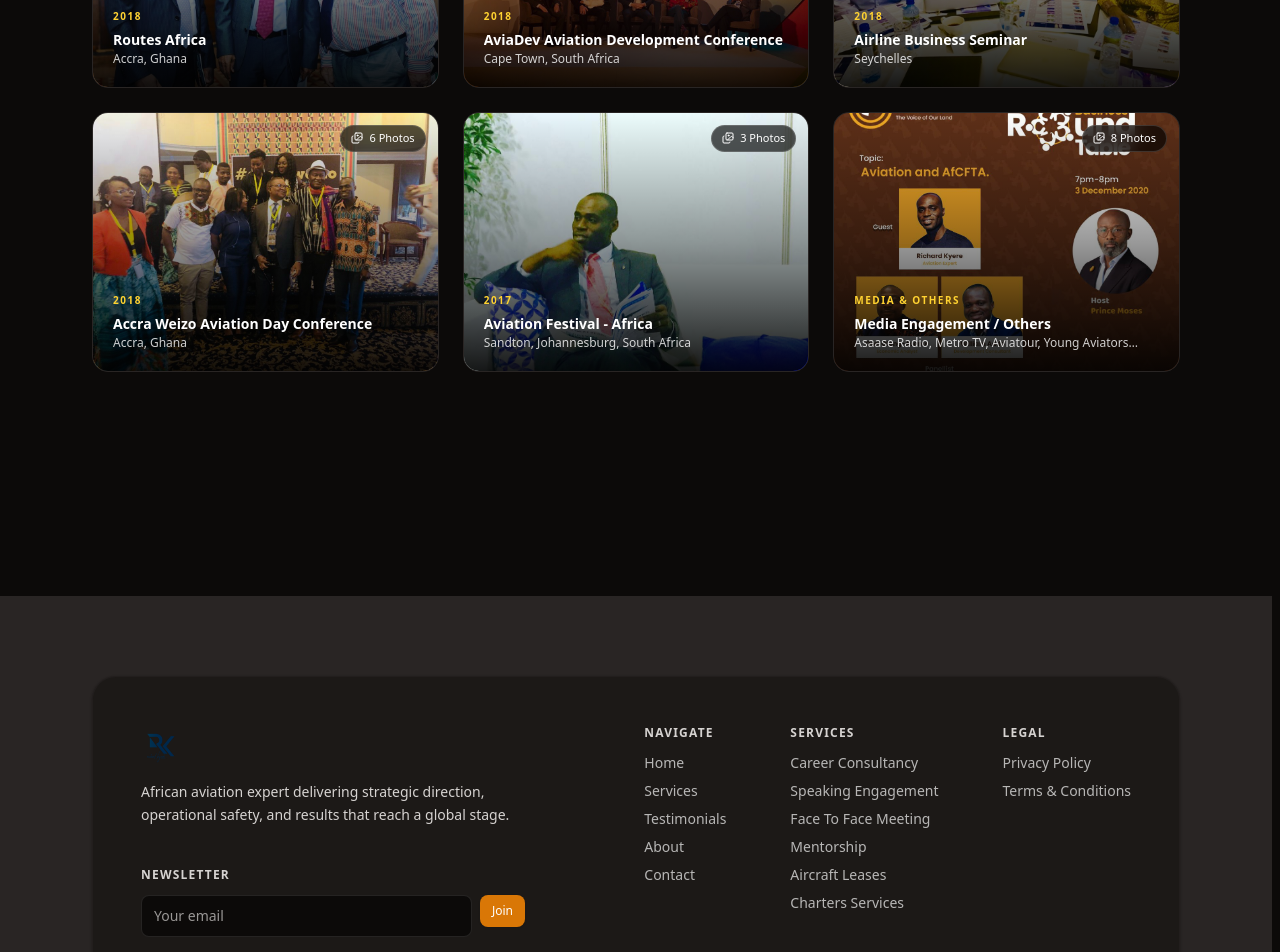
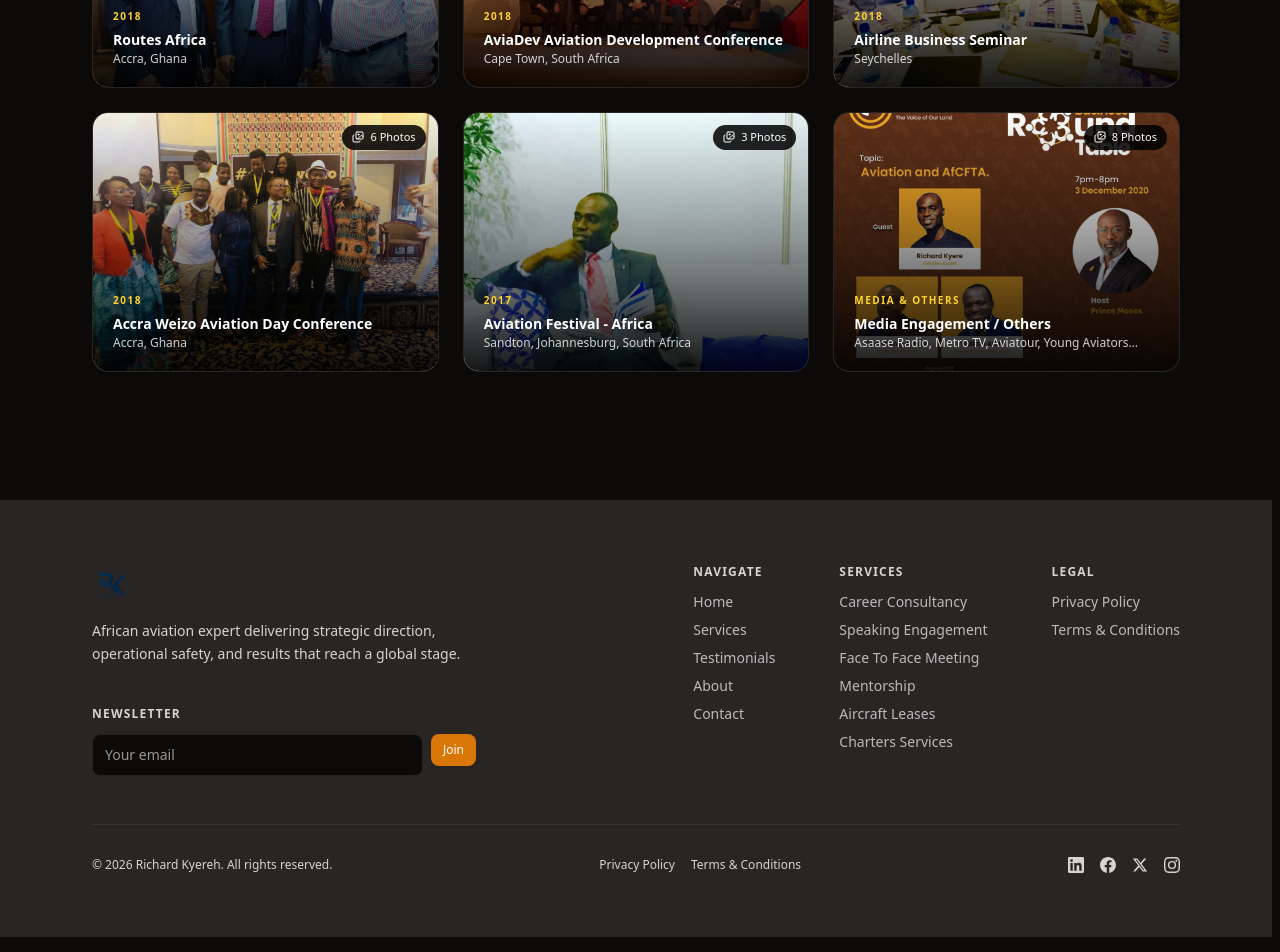
Before and after one commit to johnsonsemmanuel/richardkyereh, a Next.js app: page /awards in a window 1280 px wide. Shown: the part 1260-2212 px from the top of the page. Built offline with nearby package versions, Linux system fonts and the light colour scheme.

Commit message:
fix: remove floating footer card island and eliminate glassmorphism across the platform

```diff
--- a/src/app/admin/blog/BlogManager.tsx
+++ b/src/app/admin/blog/BlogManager.tsx
@@ -154,7 +154,7 @@ export function BlogManager({ initialPosts }: BlogManagerProps) {
       </div>
 
       {showForm && (
-        <div className="fixed inset-0 bg-background/80 backdrop-blur-sm flex items-center justify-center z-50 p-4">
+        <div className="fixed inset-0 bg-black/70 flex items-center justify-center z-50 p-4">
           <div className="bg-card rounded-xl border border-input shadow-2xl w-full max-w-2xl max-h-[90vh] overflow-y-auto">
             <div className="flex items-center justify-between p-6 border-b border-input">
               <h3 className="text-lg font-semibold text-foreground">{editingId ? "Edit Post" : "New Post"}</h3>
@@ -175,7 +175,7 @@ export function BlogManager({ initialPosts }: BlogManagerProps) {
                       <button
                         type="button"
                         onClick={(e) => { e.stopPropagation(); removeImage(); }}
-                        className="absolute top-2 right-2 p-1.5 bg-background/80 backdrop-blur-sm rounded-full text-foreground/70 hover:text-foreground transition-colors"
+                        className="absolute top-2 right-2 p-1.5 bg-background rounded-full text-foreground/70 hover:text-foreground transition-colors shadow-sm"
                       >
                         <X className="size-4" />
                       </button>
--- a/src/app/awards/page.tsx
+++ b/src/app/awards/page.tsx
@@ -137,7 +137,7 @@ function EventCard({ event, index, onSelect }: {
         className="absolute inset-0 w-full h-full object-cover transition-transform duration-300 ease-out group-hover:scale-[1.03]"
       />
       <div className="absolute inset-0 bg-gradient-to-t from-black/90 via-black/40 to-transparent" />
-      <div className="absolute top-3 right-3 z-10 flex items-center gap-1.5 rounded-full bg-black/65 backdrop-blur-sm px-2.5 py-1 text-[11px] font-medium text-white border border-white/15">
+      <div className="absolute top-3 right-3 z-10 flex items-center gap-1.5 rounded-full bg-black/85 px-2.5 py-1 text-[11px] font-medium text-white">
         <Images className="size-3" />
         <span>
           {imageCount} {imageCount === 1 ? "Photo" : "Photos"}
@@ -189,7 +189,7 @@ function Lightbox({
       className="fixed inset-0 z-[60] flex items-center justify-center"
       onClick={onClose}
     >
-      <div className="absolute inset-0 bg-black/90 backdrop-blur-sm" />
+      <div className="absolute inset-0 bg-black/95" />
 
       <button
         onClick={onClose}
--- a/src/components/Footer.tsx
+++ b/src/components/Footer.tsx
@@ -58,9 +58,8 @@ export function Footer() {
   }
 
   return (
-    <footer className="relative overflow-hidden bg-secondary mt-16 sm:mt-24">
-      <div className="relative z-10 max-w-6xl mx-auto px-4 sm:px-6 lg:px-8 py-12 sm:py-16 lg:py-20">
-        <div className="relative bg-card rounded-3xl border border-border/50 p-6 sm:p-8 md:p-12 shadow-premium">
+    <footer className="bg-secondary text-foreground py-14 sm:py-16">
+      <div className="max-w-6xl mx-auto px-4 sm:px-6 lg:px-8">
         <div className="flex flex-col lg:flex-row justify-between gap-10 lg:gap-16">
           <div className="flex flex-col gap-4 max-w-sm">
             <Link href="/" className="flex items-center gap-2">
@@ -121,9 +120,8 @@ export function Footer() {
             ))}
           </div>
         </div>
-        </div>
 
-        <div className="flex flex-col md:flex-row justify-between items-start md:items-center gap-4 mt-10 px-2">
+        <div className="flex flex-col md:flex-row justify-between items-start md:items-center gap-4 mt-12 pt-8 border-t border-input/60">
           <p className="text-xs text-muted-foreground">
             &copy; {new Date().getFullYear()} Richard Kyereh. All rights reserved.
           </p>
--- a/src/components/GlassBlogCard.tsx
+++ b/src/components/GlassBlogCard.tsx
@@ -24,9 +24,9 @@ interface GlassBlogCardProps {
 
 const defaultPost = {
   slug: "",
-  title: "The Future of UI Design",
+  title: "Aviation Strategy & Commercial Outlook",
   excerpt:
-    "Exploring the latest trends in glassmorphism, 3D elements, and micro-interactions.",
+    "Exploring strategic airline growth, aero-politics, fleet operations, and market connectivity across Africa.",
   image: "/photos/richard-speaking-1.jpeg",
   author: {
     name: "Richard Kyereh",
@@ -58,7 +58,7 @@ export function GlassBlogCard({
       className={cn("w-full max-w-[400px] h-full", className)}
     >
       <Link href={href} className="block h-full">
-        <Card className="group relative h-full flex flex-col overflow-hidden shadow-premium-hover hover:border-primary/50">
+        <Card className="group relative h-full flex flex-col overflow-hidden bg-card border border-input shadow-sm hover:border-primary/50 transition-all duration-200">
           <div className="relative aspect-[16/9] overflow-hidden bg-secondary">
             <motion.img
               src={image}
@@ -74,18 +74,11 @@ export function GlassBlogCard({
                 <Badge
                   key={index}
                   variant="outline"
-                  className="bg-background/85 backdrop-blur-sm hover:bg-primary hover:text-primary-foreground"
+                  className="bg-card text-foreground border border-input font-medium shadow-xs"
                 >
                   {tag}
                 </Badge>
               ))}
-            </div>
-
-            <div className="absolute inset-0 flex items-center justify-center bg-card/85 opacity-0 transition-opacity duration-150 ease-out group-hover:opacity-100">
-              <span className="flex items-center gap-2 rounded-full bg-primary px-6 py-2.5 text-sm font-medium text-primary-foreground shadow-lg">
-                <BookOpen className="h-4 w-4" />
-                Read Article
-              </span>
             </div>
           </div>
 
@@ -103,7 +96,7 @@ export function GlassBlogCard({
           <CardFooter className="px-5 pt-0 pb-5">
             <div className="flex w-full items-center justify-between pt-2">
               <div className="flex items-center gap-2">
-                <div className="flex h-8 w-8 items-center justify-center rounded-full border border-border bg-muted">
+                <div className="flex h-8 w-8 items-center justify-center rounded-full border border-input bg-muted">
                   <User className="h-4 w-4 text-muted-foreground" />
                 </div>
                 <div className="flex flex-col text-xs">
--- a/src/components/Header.tsx
+++ b/src/components/Header.tsx
@@ -66,9 +66,9 @@ export function Header() {
       className={cn(
         "fixed top-0 left-0 right-0 z-50 w-full transition-[background-color,box-shadow,backdrop-filter] duration-200 ease-out",
         scrolled && !open
-          ? "bg-background/85 supports-[backdrop-filter]:bg-background/70 shadow-sm backdrop-blur-md"
+          ? "bg-background shadow-xs"
           : "",
-        open ? "bg-background/95" : ""
+        open ? "bg-background" : ""
       )}
     >
       <div className="max-w-6xl mx-auto px-4 sm:px-6 lg:px-8">
--- a/src/components/SupportAgent.tsx
+++ b/src/components/SupportAgent.tsx
@@ -116,7 +116,7 @@ export function SupportAgent() {
             exit={{ opacity: 0, y: 20, scale: 0.95 }}
             className="fixed bottom-20 right-4 z-50 w-[calc(100%-2rem)] max-w-sm"
           >
-            <div className="bg-card border border-border/60 rounded-2xl shadow-2xl backdrop-blur-xl flex flex-col max-h-[70vh]">
+            <div className="bg-card border border-input rounded-2xl shadow-2xl flex flex-col max-h-[70vh]">
               {/* Header */}
               <div className="flex items-center justify-between p-4 border-b border-border/60 shrink-0">
                 <div className="flex items-center gap-3">
```
Lines whose indentation alone changed are shown as unchanged.
